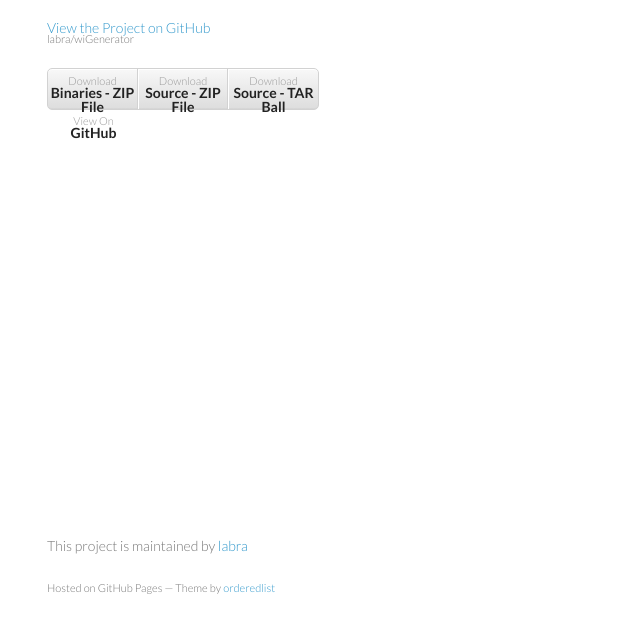
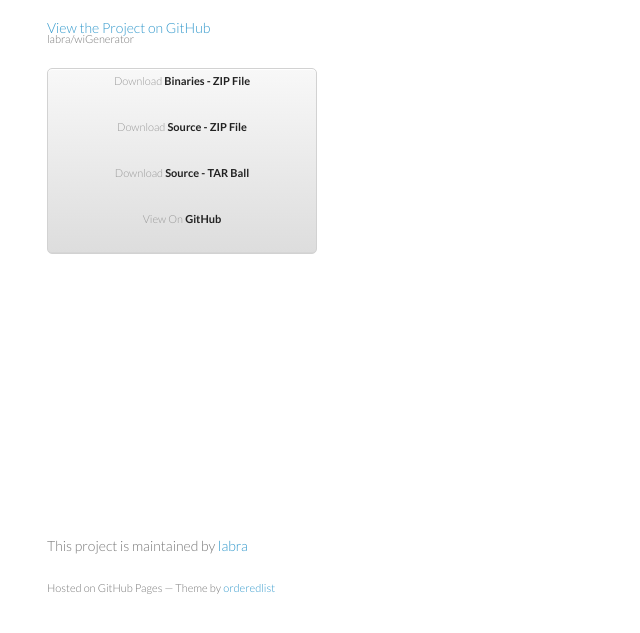
Before and after one commit to labra/wiGenerator, a plain HTML site: page index.html in a window 1280 px wide. Shown: the part 133-766 px from the top of the page, without its empty margins (163-803 px from the left). Drawn offline with Linux system fonts and the light colour scheme.

Commit message:
modified css

```diff
--- a/stylesheets/styles.css
+++ b/stylesheets/styles.css
@@ -103,7 +103,6 @@ header {
 
 header ul {
   list-style:none;
-  height:40px;
 
   padding:0;
 
@@ -118,14 +117,6 @@ header ul {
   border-radius:5px;
   border:1px solid #d2d2d2;
   box-shadow:inset #fff 0 1px 0, inset rgba(0,0,0,0.03) 0 -1px 0;
-  width:270px;
-}
-
-header li {
-  width:89px;
-  float:left;
-  border-right:1px solid #d2d2d2;
-  height:40px;
 }
 
 header ul a {
@@ -143,21 +134,6 @@ strong {
   font-weight:700;
 }
 
-header ul li + li {
-  width:88px;
-  border-left:1px solid #fff;
-}
-
-header ul li + li + li {
-  border-right:none;
-  width:89px;
-}
-
-header ul a strong {
-  font-size:14px;
-  display:block;
-  color:#222;
-}
 
 section {
   width:500px;
```
